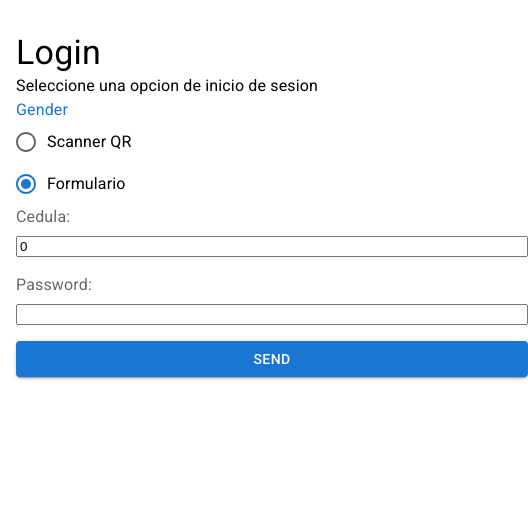
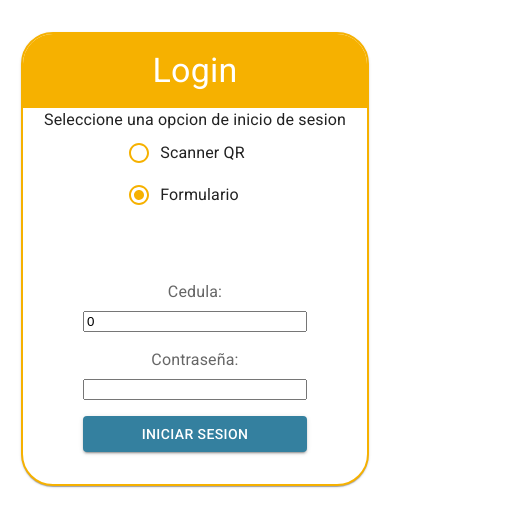
Before and after one commit to Alex-Beltran97/lector-peesco-react, a React (Create React App) app: page /view-picker in a window 390 px wide. Both pictures are taken after a click on the label "Formulario". Shown: the top 526 px of the page, 528 px wide, since content can reach past the window. Built offline with nearby package versions, Linux system fonts and the light colour scheme.

Commit message:
Style and responsive web design are added

```diff
--- a/src/Pages/Login.jsx
+++ b/src/Pages/Login.jsx
@@ -1,4 +1,4 @@
-import { Box, Typography } from "@mui/material";
+import { Box, Paper, Typography } from "@mui/material";
 import { useEffect, useState } from "react";
 import FormContainer from "../components/Login/FormLogin/FormContainer";
 import HandleViews from "../components/generals/HandleViews";
@@ -7,10 +7,28 @@ import { optionsLogin } from "../constants/constants";
 import AlertModal from "../components/generals/AlertModal";
 import { useLogin } from "../context/LoginContext";
 
+const widthScanner = (md, sm, xs, xxs) =>{
+  if(md) return "32rem";
+  if(sm) return "24rem";
+  if(xs) return "16rem";
+  if(xxs) return "8rem";
+
+  return "40rem"
+}
+
+const widthPaper = (sm) =>{
+  if(sm) return "95%";
+
+
+  return "56%"
+}
+
 const Login = () => {
   const [view, setView] = useState(optionsLogin[0].value);
 
-  const { open, error } = useLogin();
+  const { open, error, lg, md, sm, xs, xxs } = useLogin();
+
+
 
   const handleChange = (e) =>{
     setView(e.target.value);
@@ -21,13 +39,15 @@ const Login = () => {
   }, []);
 
   return (<>
-    <Typography variant="h4">Login</Typography>
+    <center>
+      <Paper style={{ width:!lg?"96%":"56%", maxHeight:"40rem", borderRadius:"2rem", overflow:"hidden", border:"2px solid #f6b100" }}>
+        <Typography variant="h4" bgcolor="#f6b100" padding={2} color="#fff">Login</Typography>
         <Typography>Seleccione una opcion de inicio de sesion</Typography>
         <HandleViews
           onChange={ handleChange }
           options={ optionsLogin }
         />
-    <Box style={{ width:"32rem", height:"32rem" }}>
+        <Box style={{ width:widthScanner(md, sm, xs, xxs) }}>
         { view === "qrcode" ?
           <QRScanner />
           :
@@ -35,9 +55,13 @@ const Login = () => {
         }
         </Box>
         <AlertModal
+          left={ !sm?"8%":"32%" }
+          width={ !sm?"72%":"32%" }
           open={ open }
           error={ error }
         />
+      </Paper>
+    </center>
   </>)
 };
 
--- a/src/Pages/ViewPicker.jsx
+++ b/src/Pages/ViewPicker.jsx
@@ -1,4 +1,4 @@
-import { Button, IconButton, Stack, Tooltip, Typography } from "@mui/material";
+import { Button, IconButton, Paper, Stack, Tooltip, Typography } from "@mui/material";
 import { useEffect, useState } from "react";
 import { useNavigate } from "react-router-dom";
 import HandleViews from "../components/generals/HandleViews";
@@ -6,6 +6,7 @@ import { LOGGED, optionsViews } from "../constants/constants";
 import { noLogged } from "../utils/authService";
 import { pesajePath, pickingPath, ppPath } from "../utils/redirect";
 import { IoExitOutline } from "react-icons/io5";
+import { useLogin } from "../context/LoginContext";
 
 const ViewPicker = () => {
   const [view, setView] = useState(optionsViews[0].value);
@@ -15,6 +16,8 @@ const ViewPicker = () => {
   const handleChange = (e) =>{
     setView(e.target.value);
   };
+
+  const { sm } = useLogin();
 
   const openPage = () =>{
     switch(view){
@@ -37,24 +40,31 @@ const ViewPicker = () => {
     navigation("/login");
   };
 
+
   useEffect(() => {
     noLogged(navigation);
   }, [LOGGED()]);
 
   return (<>
-    <Stack direction="row" justifyContent="space-between" alignItems="center">
-      <Typography variant="h5">View Picker</Typography>
-      <Tooltip title="Cerrar Sesion">
+    <Tooltip title="Cerrar Sesion" style={{ position:"absolute", top:"1rem", right:"4rem" }}>
       <IconButton onClick={ logout }>
-          <IoExitOutline style={{ fontSize:"3rem", color:"#000" }} />
+        <IoExitOutline style={{ fontSize:"3rem", color:"#34809f" }} />
       </IconButton>
     </Tooltip>
-    </Stack>
+    <center>
+      <Paper style={{ width:sm?"56%":"96%", maxHeight:"40rem", borderRadius:"2rem", overflow:"hidden", border:"2px solid #f6b100", marginTop:"8rem" }}>
+        <Stack justifyContent="space-between" spacing={ 4 }>
+          <Typography variant="h5" textAlign="center" bgcolor="#f6b100" paddingY={ 2 } color="#fff">View Picker</Typography>
+          <center>
             <HandleViews
               onChange={ handleChange }
               options={ optionsViews }
             />
-    <Button variant="contained" onClick={ openPage }>Redirect</Button>
+          </center>
+          <Button variant="contained" onClick={ openPage } style={{ alignSelf:"center", backgroundColor:"#34809f" }}>Redirect</Button>
+        </Stack>
+      </Paper>
+    </center>
   </>)
 };
 
--- a/src/components/Login/FormLogin/FormContainer.jsx
+++ b/src/components/Login/FormLogin/FormContainer.jsx
@@ -21,7 +21,7 @@ const FormContainer = () => {
       >
         { ()=>(
           <Form>
-            <Stack spacing={ 2 }>
+            <Stack spacing={ 2 } marginTop={ 8 } paddingBottom={ 4 } paddingX={ 2 }>
               <InputFields
                 type="number"
                 label="Cedula"
@@ -29,10 +29,10 @@ const FormContainer = () => {
               />
               <InputFields
                 type="password"
-                label="Password"
+                label="Contraseña"
                 name='password'
               />
-              <Button variant="contained" type="submit">Send</Button>
+              <Button variant="contained" type="submit" style={{ backgroundColor:"#34809f" }}>Iniciar Sesion</Button>
             </Stack>
           </Form>
         ) }
--- a/src/components/generals/AlertModal.jsx
+++ b/src/components/generals/AlertModal.jsx
@@ -1,15 +1,19 @@
-import { CircularProgress, Modal, Paper, Stack, Typography, Button } from "@mui/material";
+import { CircularProgress, Modal, Paper, Stack, Typography, Button, useMediaQuery } from "@mui/material";
 import { IoCheckmarkCircleOutline, IoCloseCircleOutline } from "react-icons/io5";
 import { useLogin } from "../../context/LoginContext";
 
-const AlertModal = ({ open, error }) => (
+const AlertModal = ({ open, error, width, left }) => {
+
+  const smh = useMediaQuery('(min-height:490px)');
+
+  return (
     <Modal
       open={ open }
       onClose={ ()=>{} }
     >
-    <Paper style={ style }>
+      <Paper style={{ ...style, width:width, left:left, }}>
         <Stack alignItems="center" spacing={ 2 } >
-        <Typography variant="h5" textAlign="center">Alerta de Inicio de Sesion</Typography>
+          <Typography variant={smh?"h5":"subtitle2"} textAlign="center">Alerta de Inicio de Sesion</Typography>
           { error ?
             <ErrorComponent msg={ error } />
             :
@@ -19,29 +23,35 @@ const AlertModal = ({ open, error }) => (
       </Paper>
     </Modal>
   );
+};
 
-const SuccessComponent = () =>(<>
-  <IoCheckmarkCircleOutline style={{ fontSize:"8rem" }} />
+const SuccessComponent = () =>{
+
+  const smh = useMediaQuery('(min-height:490px)');
+
+  return (<>
+    <IoCheckmarkCircleOutline style={{ fontSize:smh?"8rem":"4rem", color:"#f6b100" }} />
     <Typography variant="subtitle1" textAlign="center">Inicio de sesion exitoso! Por favor espere un momento.</Typography>
-  <CircularProgress />
+    <CircularProgress style={{ color:"#f6b100" }} />
   </>)
+};
 
 const ErrorComponent = ({ msg }) =>{
 
   const { handleOpen } = useLogin();
 
+  const smh = useMediaQuery('(min-height:490px)');
+
   return (<>
-    <IoCloseCircleOutline style={{ fontSize:"8rem" }} />
-    <Typography variant="subtitle1" textAlign="center">{ msg }</Typography>
-    <Button variant="contained" onClick={ handleOpen }>Cerrar</Button>
+    <IoCloseCircleOutline style={{ fontSize:smh?"8rem":"4rem", color:"#f6b100" }} />
+    <Typography variant="subtitle1" textAlign="center" color="red">{ msg }</Typography>
+    <Button variant="contained" onClick={ handleOpen } style={{ backgroundColor:"#34809f" }}>Cerrar</Button>
   </>)
 };
 
 const style = {
   position:"absolute",
-  width:"36%",
   top:"16%",
-  left:"32%",
   padding:"1.5rem"
 };
 
--- a/src/components/generals/HandleViews.jsx
+++ b/src/components/generals/HandleViews.jsx
@@ -3,13 +3,17 @@ import { FormControl, FormControlLabel, FormLabel, Radio, RadioGroup } from "@mu
 const HandleViews = ({ onChange, options }) => {
   return (<>
     <FormControl>
-      <FormLabel>Gender</FormLabel>
       <RadioGroup
         defaultValue={ options[0].value }
         onChange={ onChange }
       >
         { options.map(item=>(
-          <FormControlLabel key={ item.id } value={ item.value } control={ <Radio /> } label={ item.label } />
+          <FormControlLabel
+            key={ item.id }
+            value={ item.value }
+            control={ <Radio style={{ color:"#f6b100" }} /> }
+            label={ item.label }
+          />
         )) }
       </RadioGroup>
     </FormControl>
--- a/src/context/LoginContext.jsx
+++ b/src/context/LoginContext.jsx
@@ -1,3 +1,4 @@
+import { useMediaQuery } from "@mui/material";
 import { createContext, useContext, useState } from "react";
 import { useNavigate } from "react-router-dom";
 import { login } from "../action/login.action";
@@ -34,13 +35,24 @@ export const LoginProvider = ({ children }) =>{
   };
 
 
+  const lg = useMediaQuery('(min-width:960px)');
+  const md = useMediaQuery('(min-width:735px)');
+  const sm = useMediaQuery('(min-width:490px)');
+  const xs = useMediaQuery('(min-width:360px)');
+  const xxs = useMediaQuery('(min-width:280px)');
+
 
   return(<>
     <LoginContext.Provider value={{
       loginFn,
       error,
       open,
-      handleOpen
+      handleOpen,
+      lg,
+      md,
+      sm,
+      xs,
+      xxs
     }}>
       { children }
     </LoginContext.Provider>
```
Lines whose indentation alone changed are shown as unchanged.
